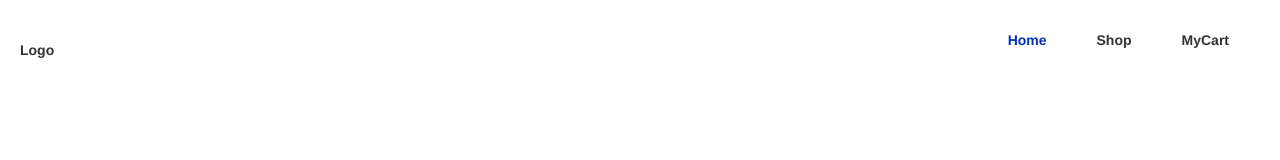
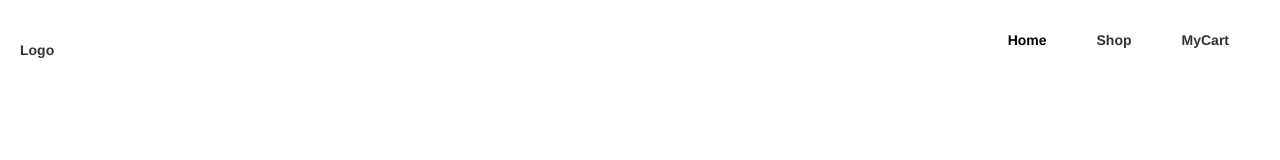
Before and after one commit to skmuddamsetty/e-commerce-v1, an Angular app: page / in a window 1280 px wide. In both pictures the pointer is over the link 1027 px from the left and 40 px from the top of the page. Shown: the top 160 px of the page. Built offline with nearby package versions, Linux system fonts and the light colour scheme.

Commit message:
Changed some styling

```diff
--- a/src/app/navbar/navbar.component.scss
+++ b/src/app/navbar/navbar.component.scss
@@ -33,7 +33,7 @@
     padding: 0 2rem;
     color: #333333;
     &:hover {
-      color: #0030b8;
+      color: black;
     }
   }
 }
```
